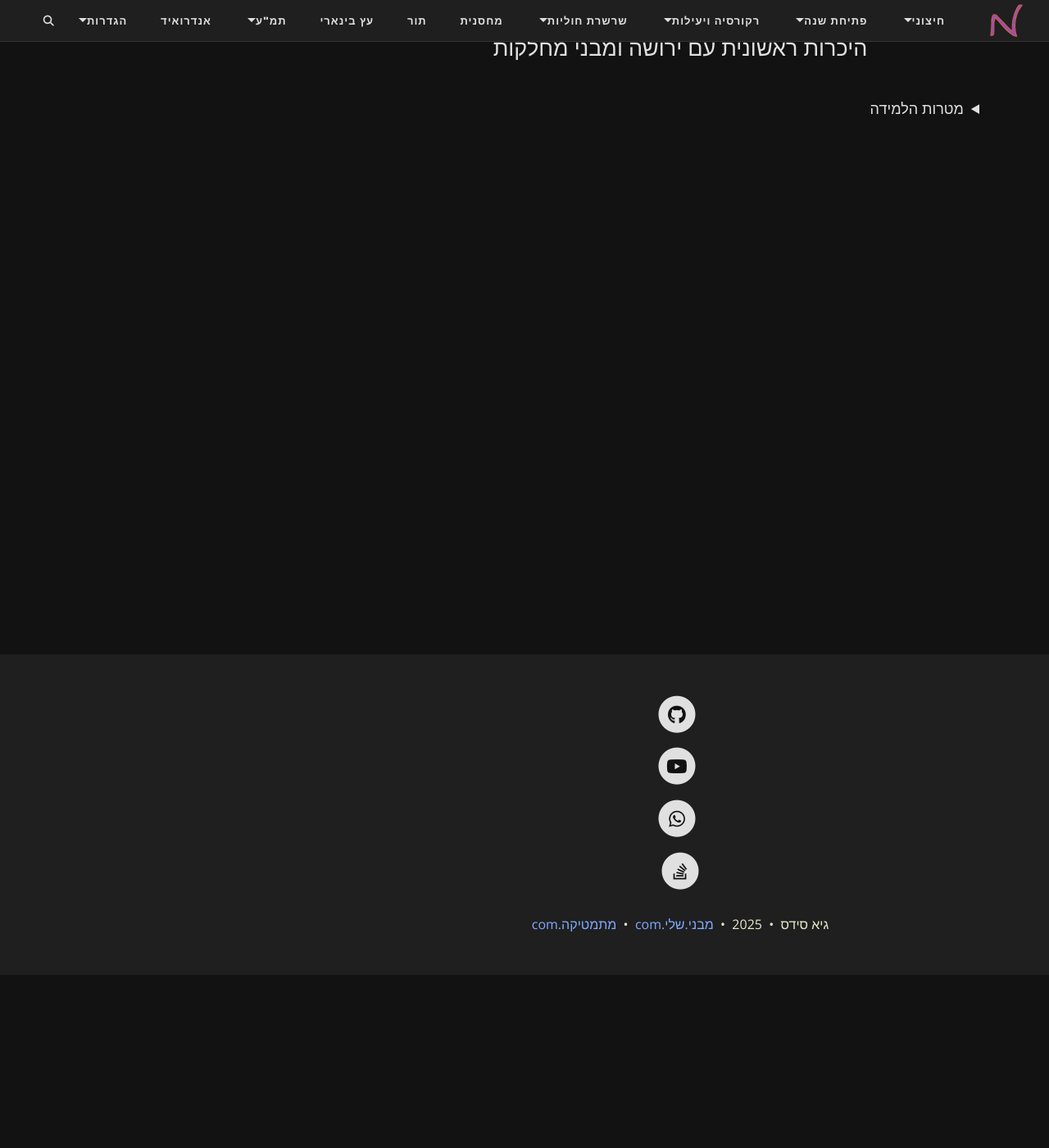
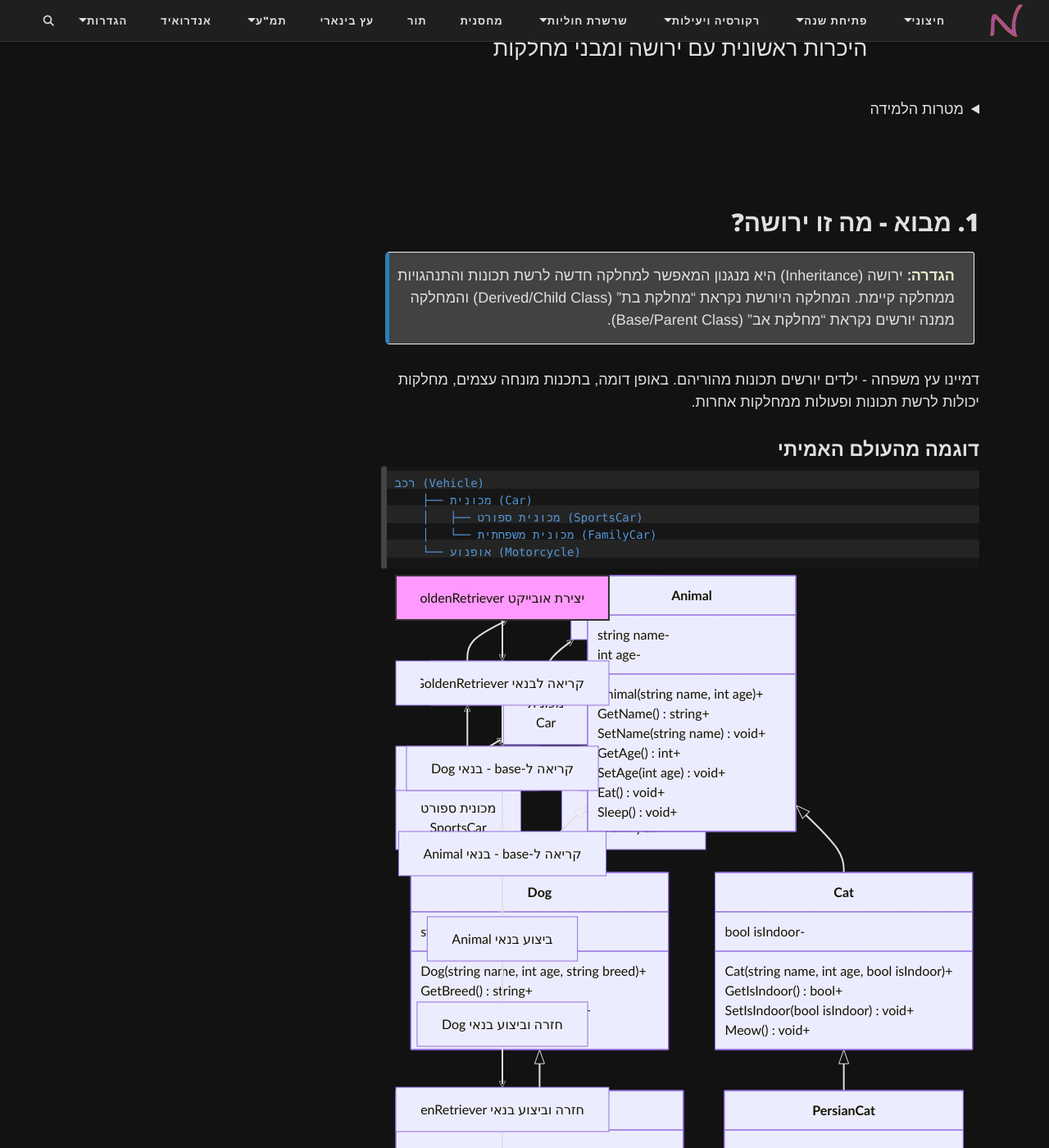
Before and after one commit to 3strategy/BeautifulMivney, a Jekyll site: the page built from oop/01inheritc.md, in a window 1280 px wide and 1400 px high, scrolled down 211 px. Shown: the whole window at 82% size. Built offline with Jekyll 4.4.1, drawn with Linux system fonts in a browser that asks for light colours; comment, search, counter and statistics services are not loaded; some of the changed text lies outside the part shown.

Commit message:
another css try for mermaid class diagrams

```diff
--- a/assets/css/custom-styles.css
+++ b/assets/css/custom-styles.css
@@ -440,18 +440,25 @@
 
 /* ================= Mermaid node styling ===============
 ==========================================================*/
-/* Only UML class diagram arrow heads - hollow triangles */
-.mermaid marker[id*="aggregation"] path,
-.mermaid marker[id*="extension"] path,
-.mermaid marker[id*="composition"] path,
-.mermaid marker[id*="dependency"] path {
+
+/* Edge and link lines */
+.mermaid .flowchart-link,
+.mermaid .edgePaths .path,
+.mermaid .edge-thickness-normal {
+  stroke: var(--text-col) !important;
+  stroke-width: 2px !important;
+  fill: none !important;
+}
+
+/* Arrowheads: hollow */
+.mermaid .arrowheadPath,
+.mermaid .arrowhead,
+.mermaid marker path,
+.mermaid defs marker path,
+.mermaid marker[id*="arrow"] path,
+.mermaid marker[id*="Triangle"] path,
+.mermaid defs marker[id*="pointEnd"] path,
+.mermaid defs marker[id*="flowchart"] path {
   fill: none !important;
   stroke: var(--text-col) !important;
-  stroke-width: 1px !important; /* Thinner stroke to reduce size */
 }
-
-/* Arrow lines */
-.mermaid .edgePaths path {
-  stroke: var(--text-col) !important;
-  stroke-width: 2px !important;
-}
--- a/oop/01inheritc.md
+++ b/oop/01inheritc.md
@@ -18,7 +18,7 @@
 - להבין ולממש את עקרון "הוא סוג של" (IS-A)
 - לקרוא ולצייר דיאגרמות UML של ירושה
 
-</destails>
+</details>
 ---
 
 ## 1. מבוא - מה זו ירושה?
```
